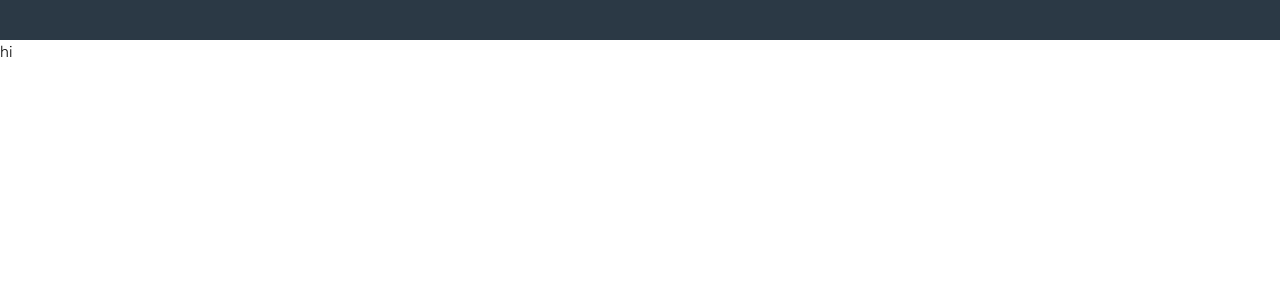
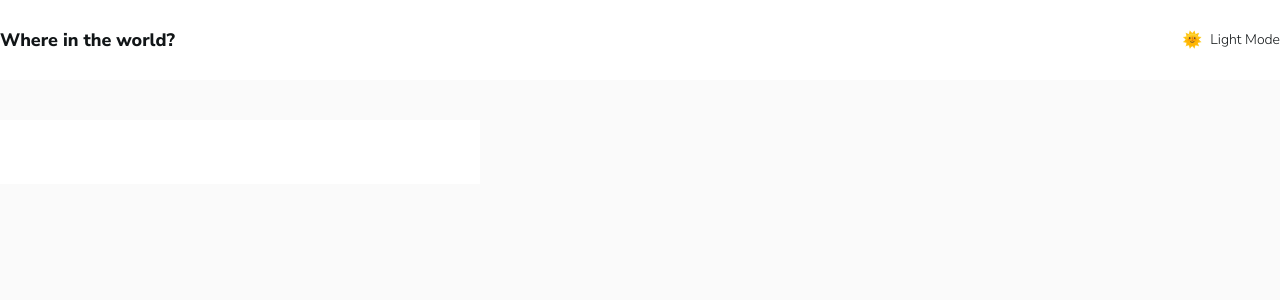
Before and after one commit to xeuxdev/Countries_Rest_Api, a Next.js app: page / in a window 1280 px wide. Shown: the top 300 px of the page. Built offline with nearby package versions, Linux system fonts and the light colour scheme.

Commit message:
added navbar and fixed hydration bugs

```diff
--- /dev/null
+++ b/components/Layout.tsx
@@ -0,0 +1,48 @@
+import { useTheme } from "next-themes"
+import { motion } from "framer-motion"
+import { useEffect, useState } from "react"
+
+type Props = {
+  children: React.ReactNode
+}
+
+const Layout = ({ children }: Props) => {
+  const [mounted, setMounted] = useState(false)
+  const { theme, setTheme } = useTheme()
+  useEffect(() => {
+    setMounted(true)
+  }, [])
+
+  if (!mounted) {
+    return null
+  }
+  return (
+    <div className={`font-nunito ${theme === "dark" ? "dark" : ""}`}>
+      <div className="bg-light_Mode_Background dark:bg-dark_Mode_Background min-h-screen">
+        <header className="px-5 md:px-7 lg:px-6 xl:px-0 bg-light_Mode_Elements dark:bg-dark_Mode_Elements  mb-7 lg:mb-10">
+          <nav className="flex items-center justify-between container h-24 lg:h-20 w-full ">
+            <div>
+              <p className="text-light_Mode_Text dark:text-dark_Mode_Text text-base lg:text-lg font-extrabold">
+                Where in the world?
+              </p>
+            </div>
+            <motion.div
+              className="flex items-center gap-2 cursor-pointer"
+              onClick={() => setTheme(theme === "dark" ? "light" : "dark")}
+              whileHover={{ scale: 1.1, transition: { duration: 0.2 } }}
+              whileTap={{ scale: 0.9 }}
+            >
+              <p>{theme === "dark" ? "🌙" : "🌞"}</p>
+              <p className="text-light_Mode_Text dark:text-dark_Mode_Text text-sm">
+                {theme === "dark" ? "Dark Mode" : "Light Mode"}
+              </p>
+            </motion.div>
+          </nav>
+        </header>
+        <main>{children}</main>
+      </div>
+    </div>
+  )
+}
+
+export default Layout
--- a/components/Navbar.tsx
+++ /dev/null
@@ -1,7 +0,0 @@
-const Navbar = () => {
-  return (
-    <nav className="flex items-center justify-between bg-dark_Mode_Elements h-10"></nav>
-  )
-}
-
-export default Navbar
--- a/pages/_app.tsx
+++ b/pages/_app.tsx
@@ -1,13 +1,15 @@
 import "../styles/globals.css"
 import type { AppProps } from "next/app"
-import Navbar from "../components/Navbar"
+import Layout from "../components/Layout"
+import { ThemeProvider } from "next-themes"
 
 function MyApp({ Component, pageProps }: AppProps) {
   return (
-    <>
-      <Navbar />
-      <Component {...pageProps} />
-    </>
+    <ThemeProvider attribute="class">
+      <Layout>
+        <Component {...pageProps} />
+      </Layout>
+    </ThemeProvider>
   )
 }
 
--- a/pages/index.tsx
+++ b/pages/index.tsx
@@ -1,6 +1,5 @@
 import type { NextPage } from "next"
 import Head from "next/head"
-import Image from "next/image"
 
 const Home: NextPage = () => {
   return (
@@ -11,7 +10,16 @@ const Home: NextPage = () => {
         <link rel="icon" href="/favicon.ico" />
       </Head>
 
-      <main>hi</main>
+      <div className="px-5 md:px-7 lg:px-6 xl:px-0">
+        <section className="flex items-center flex-col md:flex-row md:justify-between">
+          <div className="input h-16 w-full md:w-[480px]">
+            <input
+              type="text"
+              className="w-full h-full bg-light_Mode_Elements dark:bg-dark_Mode_Elements"
+            />
+          </div>
+        </section>
+      </div>
 
       <footer></footer>
     </>
--- a/tailwind.config.js
+++ b/tailwind.config.js
@@ -18,6 +18,9 @@ module.exports = {
     container: {
       center: true,
     },
+    fontFamily: {
+      nunito: ["Nunito Sans"," sans-serif"]
+    },
     extend: {},
   },
   plugins: [],
```
